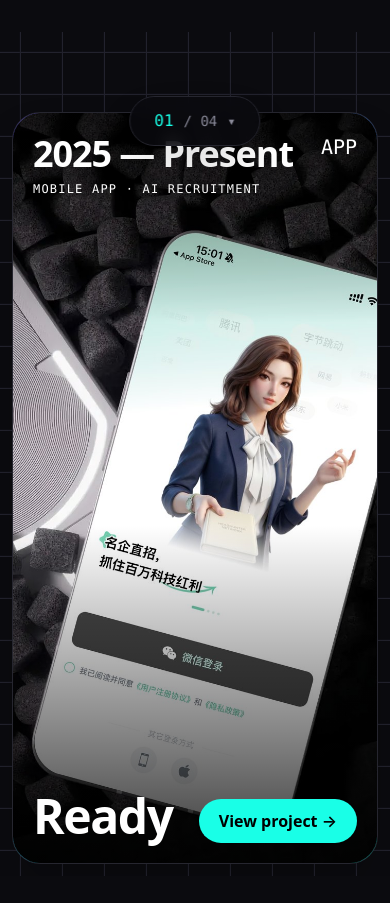
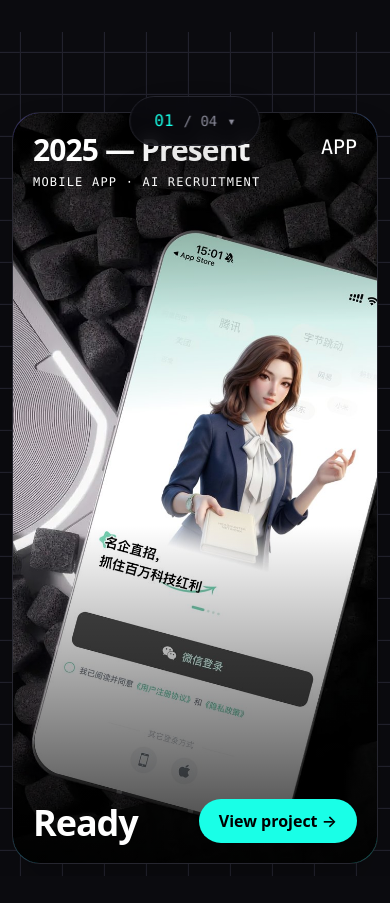
Before and after one commit to gaogao0805/portfolio, a Next.js app: page /en in a window 390 px wide. Shown: the part 1060-1963 px from the top of the page. Built offline with nearby package versions, Linux system fonts and the light colour scheme.

Commit message:
Add Mood Trace poster section and tighten mobile drum typography

```diff
--- a/src/components/work/WorkPosters.tsx
+++ b/src/components/work/WorkPosters.tsx
@@ -464,9 +464,9 @@ export function WorkPosters({
                     }}
                   />
 
-                  {/* 左上：年份 + 类别 */}
+                  {/* 左上：年份 + 类别（移动端年份收窄一档，避免与右上角标相挤） */}
                   <div className="absolute left-5 top-5 sm:left-8 sm:top-7">
-                    <p className="display text-4xl text-white sm:text-6xl">{proj.year}</p>
+                    <p className="display text-3xl text-white sm:text-6xl">{proj.year}</p>
                     <p className="mt-1.5 font-mono text-xs uppercase tracking-widest text-white sm:text-sm">
                       {proj.category[locale]}
                     </p>
@@ -476,9 +476,10 @@ export function WorkPosters({
                     {proj.glyph}
                   </span>
 
-                  {/* 左下：超大标题 + 元信息表（siena 式 hairline 行） */}
+                  {/* 左下：超大标题 + 元信息表（siena 式 hairline 行）。
+                      移动端标题收窄一档，给右下 CTA 留出不重叠的空间 */}
                   <div className="absolute bottom-5 left-5 right-28 sm:bottom-8 sm:left-8 sm:right-auto sm:max-w-xl">
-                    <h3 className="display text-5xl text-white sm:text-7xl">{projTitle}</h3>
+                    <h3 className="display text-4xl text-white sm:text-7xl">{projTitle}</h3>
                     <dl className="mt-6 hidden max-w-lg text-base sm:block">
                       {[
                         [locale === "zh" ? "我的职责" : "ROLE", proj.role[locale]],
--- a/src/components/work/mood/MoodTraceShowcase.tsx
+++ b/src/components/work/mood/MoodTraceShowcase.tsx
@@ -331,6 +331,24 @@ function MoodIntro({ locale }: { locale: Locale }) {
   );
 }
 
+/** 品牌海报：地铁站广告牌 mockup（整图展示，页面结尾） */
+function MoodPoster({ locale }: { locale: Locale }) {
+  return (
+    <section data-nav-theme="light" className="theme-light bg-white">
+      <div className="mx-auto max-w-6xl px-4 py-12 sm:px-8 sm:py-20">
+        <Reveal>
+          {/* eslint-disable-next-line @next/next/no-img-element */}
+          <img
+            src="/images/mood/poster.jpg"
+            alt={locale === "zh" ? "心绪轨迹地铁站广告海报" : "MoodTrace subway ad poster"}
+            className="block w-full rounded-3xl"
+          />
+        </Reveal>
+      </div>
+    </section>
+  );
+}
+
 function MoodSection({
   def,
   locale,
@@ -415,6 +433,7 @@ export function MoodTraceShowcase({ locale }: { locale: Locale }) {
           <MoodSection key={def.eyebrow} def={def} locale={locale} />
         ))}
       </AgentJourney>
+      <MoodPoster locale={locale} />
     </>
   );
 }
```
Also changed, not shown: public/images/mood/poster.jpg (added).
